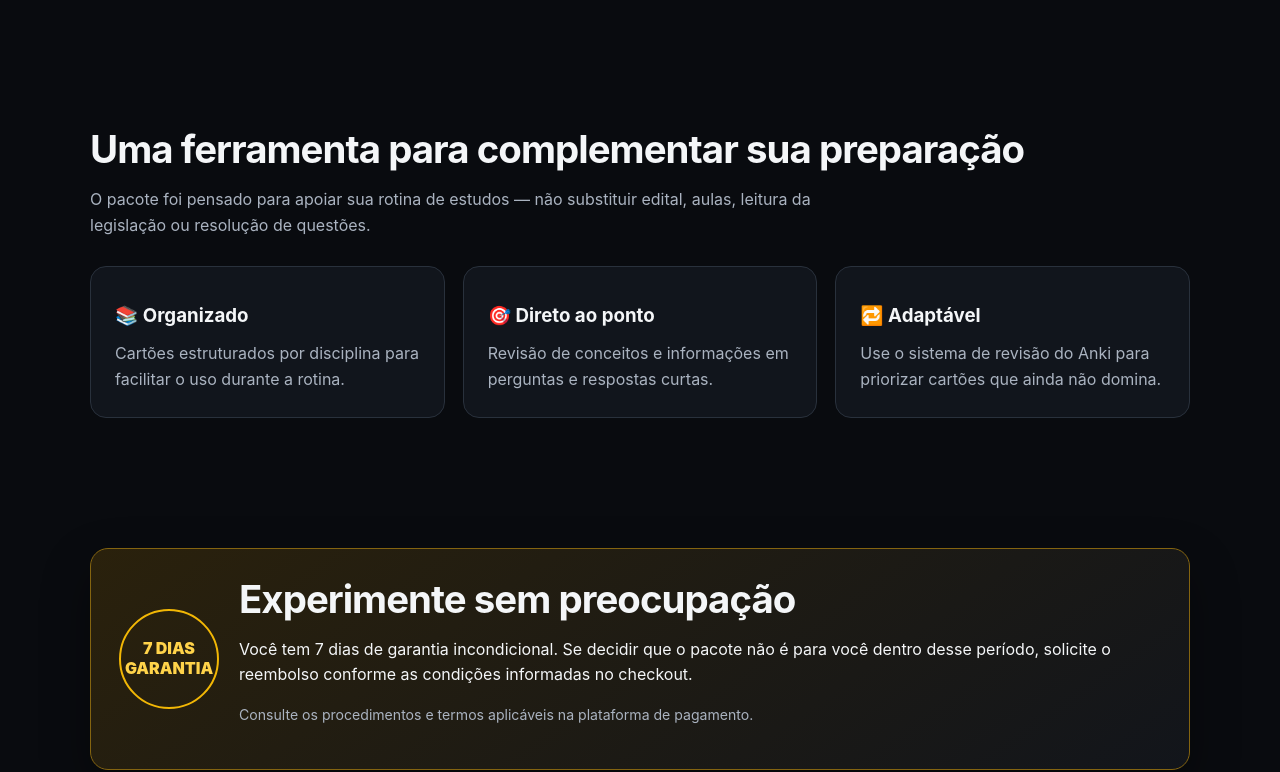
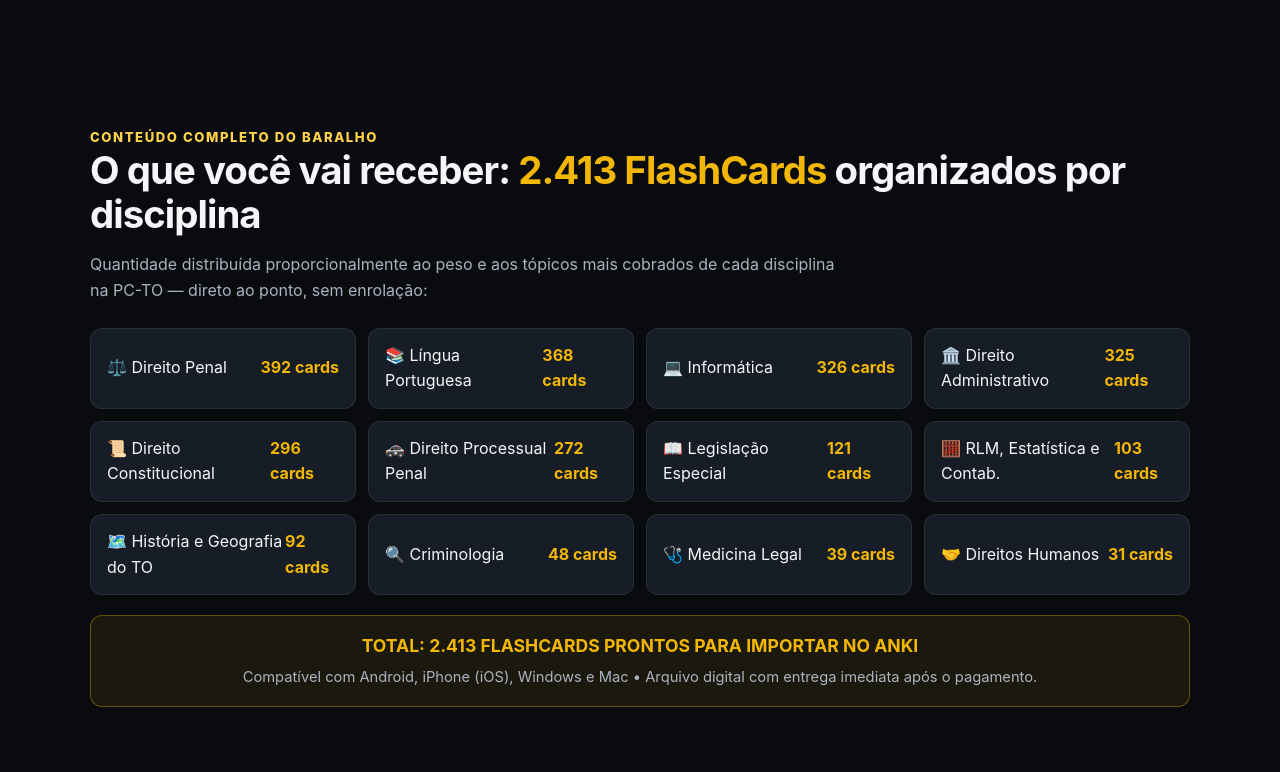
Before and after one commit to luanbbraga-crypto/flashcards-pc-to, a plain HTML site: page index.html in a window 1280 px wide. Shown: the part 1802-2574 px from the top of the page. Drawn offline with Linux system fonts and the light colour scheme.

Commit message:
Update index.html

```diff
--- a/index.html
+++ b/index.html
@@ -44,6 +44,69 @@ src="https://www.facebook.com/tr?id=1794982135093497&ev=PageView&noscript=1"
 <div class="feature"><div class="ico">📅</div><h3>Repetição espaçada</h3><p>Utilize o Anki para organizar revisões ao longo do tempo, conforme seu desempenho nos cartões.</p></div>
 </div></div></section>
 <section class="section"><div class="wrap two"><div><div class="eyebrow">Seu material de revisão</div><h2>O que você recebe ao adquirir o pacote?</h2><ul class="list"><li>Mais de 2.000 FlashCards estratégicos</li><li>Baralhos organizados por disciplina</li><li>Material para usar no Anki</li><li>Revisão pelo celular, tablet ou computador</li><li>Acesso imediato após a confirmação do pagamento</li><li>Acesso vitalício ao material adquirido</li></ul></div><div class="card"><h3>Estude onde estiver</h3><p class="sub">Organize suas sessões de revisão no Anki e aproveite intervalos, deslocamentos (quando seguro) ou momentos livres para relembrar conteúdos.</p><p class="small">O Anki é um aplicativo de flashcards. A programação das revisões depende do seu desempenho e das configurações do aplicativo.</p></div></div></section>
+<section class="section">
+  <div class="wrap">
+    <div class="eyebrow">CONTEÚDO COMPLETO DO BARALHO</div>
+    <h2>O que você vai receber: <span style="color:var(--gold)">2.413 FlashCards</span> organizados por disciplina</h2>
+    <p class="sub">Quantidade distribuída proporcionalmente ao peso e aos tópicos mais cobrados de cada disciplina na PC-TO — direto ao ponto, sem enrolação:</p>
+
+    <div style="display:grid;grid-template-columns:repeat(auto-fit,minmax(250px,1fr));gap:12px;margin-top:24px;">
+      <div style="background:var(--panel2);border:1px solid rgba(255,255,255,.08);border-radius:12px;padding:14px 16px;display:flex;justify-content:space-between;align-items:center;">
+        <span>⚖️ Direito Penal</span>
+        <strong style="color:var(--gold)">392 cards</strong>
+      </div>
+      <div style="background:var(--panel2);border:1px solid rgba(255,255,255,.08);border-radius:12px;padding:14px 16px;display:flex;justify-content:space-between;align-items:center;">
+        <span>📚 Língua Portuguesa</span>
+        <strong style="color:var(--gold)">368 cards</strong>
+      </div>
+      <div style="background:var(--panel2);border:1px solid rgba(255,255,255,.08);border-radius:12px;padding:14px 16px;display:flex;justify-content:space-between;align-items:center;">
+        <span>💻 Informática</span>
+        <strong style="color:var(--gold)">326 cards</strong>
+      </div>
+      <div style="background:var(--panel2);border:1px solid rgba(255,255,255,.08);border-radius:12px;padding:14px 16px;display:flex;justify-content:space-between;align-items:center;">
+        <span>🏛️ Direito Administrativo</span>
+        <strong style="color:var(--gold)">325 cards</strong>
+      </div>
+      <div style="background:var(--panel2);border:1px solid rgba(255,255,255,.08);border-radius:12px;padding:14px 16px;display:flex;justify-content:space-between;align-items:center;">
+        <span>📜 Direito Constitucional</span>
+        <strong style="color:var(--gold)">296 cards</strong>
+      </div>
+      <div style="background:var(--panel2);border:1px solid rgba(255,255,255,.08);border-radius:12px;padding:14px 16px;display:flex;justify-content:space-between;align-items:center;">
+        <span>🚓 Direito Processual Penal</span>
+        <strong style="color:var(--gold)">272 cards</strong>
+      </div>
+      <div style="background:var(--panel2);border:1px solid rgba(255,255,255,.08);border-radius:12px;padding:14px 16px;display:flex;justify-content:space-between;align-items:center;">
+        <span>📖 Legislação Especial</span>
+        <strong style="color:var(--gold)">121 cards</strong>
+      </div>
+      <div style="background:var(--panel2);border:1px solid rgba(255,255,255,.08);border-radius:12px;padding:14px 16px;display:flex;justify-content:space-between;align-items:center;">
+        <span>🧮 RLM, Estatística e Contab.</span>
+        <strong style="color:var(--gold)">103 cards</strong>
+      </div>
+      <div style="background:var(--panel2);border:1px solid rgba(255,255,255,.08);border-radius:12px;padding:14px 16px;display:flex;justify-content:space-between;align-items:center;">
+        <span>🗺️ História e Geografia do TO</span>
+        <strong style="color:var(--gold)">92 cards</strong>
+      </div>
+      <div style="background:var(--panel2);border:1px solid rgba(255,255,255,.08);border-radius:12px;padding:14px 16px;display:flex;justify-content:space-between;align-items:center;">
+        <span>🔍 Criminologia</span>
+        <strong style="color:var(--gold)">48 cards</strong>
+      </div>
+      <div style="background:var(--panel2);border:1px solid rgba(255,255,255,.08);border-radius:12px;padding:14px 16px;display:flex;justify-content:space-between;align-items:center;">
+        <span>🩺 Medicina Legal</span>
+        <strong style="color:var(--gold)">39 cards</strong>
+      </div>
+      <div style="background:var(--panel2);border:1px solid rgba(255,255,255,.08);border-radius:12px;padding:14px 16px;display:flex;justify-content:space-between;align-items:center;">
+        <span>🤝 Direitos Humanos</span>
+        <strong style="color:var(--gold)">31 cards</strong>
+      </div>
+    </div>
+
+    <div style="margin-top:20px;padding:16px;background:rgba(242,183,5,.08);border:1px solid rgba(242,183,5,.35);border-radius:12px;text-align:center;">
+      <strong style="color:var(--gold);font-size:1.1rem;">TOTAL: 2.413 FLASHCARDS PRONTOS PARA IMPORTAR NO ANKI</strong>
+      <p style="margin:6px 0 0;color:var(--muted);font-size:.92rem;">Compatível com Android, iPhone (iOS), Windows e Mac • Arquivo digital com entrega imediata após o pagamento.</p>
+    </div>
+  </div>
+</section>
 <section class="section"><div class="wrap"><h2>Uma ferramenta para complementar sua preparação</h2><p class="sub">O pacote foi pensado para apoiar sua rotina de estudos — não substituir edital, aulas, leitura da legislação ou resolução de questões.</p><div class="cards"><div class="feature"><h3>📚 Organizado</h3><p>Cartões estruturados por disciplina para facilitar o uso durante a rotina.</p></div><div class="feature"><h3>🎯 Direto ao ponto</h3><p>Revisão de conceitos e informações em perguntas e respostas curtas.</p></div><div class="feature"><h3>🔁 Adaptável</h3><p>Use o sistema de revisão do Anki para priorizar cartões que ainda não domina.</p></div></div></div></section>
 <section class="section"><div class="wrap"><div class="card highlight guarantee"><div class="seal">7 DIAS<br>GARANTIA</div><div><h2>Experimente sem preocupação</h2><p>Você tem 7 dias de garantia incondicional. Se decidir que o pacote não é para você dentro desse período, solicite o reembolso conforme as condições informadas no checkout.</p><p class="small">Consulte os procedimentos e termos aplicáveis na plataforma de pagamento.</p></div></div></div></section>
 <section class="section faq"><div class="wrap"><h2>Perguntas frequentes</h2>
```
